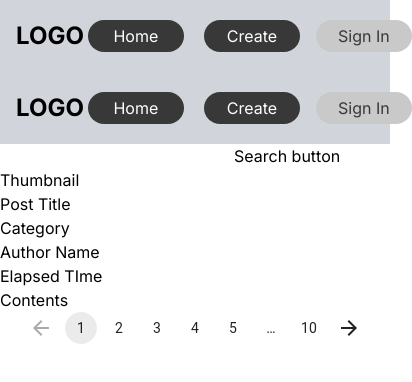
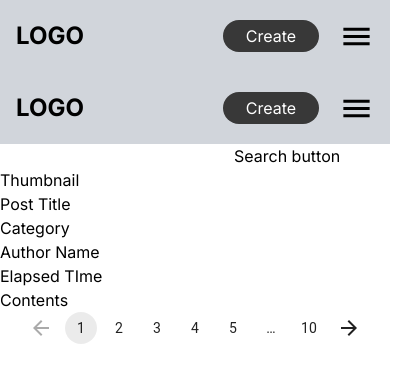
Before and after one commit to Shuheitkhs/teamsdev_16_2, a Next.js app: page /home in a window 390 px wide. Shown: the top 382 px of the page, 412 px wide, since content can reach past the window. Built offline with nearby package versions, Linux system fonts and the light colour scheme; no server answers.

Commit message:
💄 画面サイズの変更によるUI変更のカスタムフック化

```diff
--- a/app/components/Header.tsx
+++ b/app/components/Header.tsx
@@ -4,11 +4,12 @@ import supabase from "@/lib/Supabase/Client";
 
 import { useCallback, useEffect, useState } from "react";
 import Button from "./atom/Button";
+import useWideScreen from "../hooks/useWideScreen";
+import MenuIcon from "@mui/icons-material/Menu";
 
 const Header = () => {
   // ユーザー名を表示するためのstate
   const [showUserName, setShowUserName] = useState("");
-
   // セッションを取得するための関数
   const fetchSession = useCallback(async () => {
     try {
@@ -17,7 +18,6 @@ const Header = () => {
         console.error("セッション取得でエラーが発生しました。", error.message);
         return;
       }
-
       // セッションがある場合にユーザー情報を取得
       if (data?.session) {
         const { user } = data.session;
@@ -28,15 +28,23 @@ const Header = () => {
       console.error("エラーが発生しました。", err);
     }
   }, []);
-
   // コンポーネントがマウントされたときにセッションを取得
   useEffect(() => {
     fetchSession();
   }, [fetchSession]);
 
+  // ハンバーガーメニューの表示/非表示を管理するstate
+  const [isToggle, setIsToggle] = useState(false);
+  const handleToggle = () => {
+    setIsToggle(!isToggle);
+  };
+  // 画面サイズによって、ユーザー名を表示するかどうかを判断する
+  const isWideScreen = useWideScreen();
+
   return (
     <header className="flex justify-between items-center p-4 bg-gray-300">
       <span className="text-2xl font-bold">LOGO</span>
+      {isWideScreen === true ? (
         <div className="flex items-center space-x-4">
           <Button bgColor="black" size="small" textColor="white" rounded="full">
             Home
@@ -46,13 +54,28 @@ const Header = () => {
           </Button>
           {/* ログインしているかどうかによって表示を変える */}
           {showUserName === "" ? (
-          <Button bgColor="gray" size="small" textColor="black" rounded="full">
+            <Button
+              bgColor="gray"
+              size="small"
+              textColor="black"
+              rounded="full"
+            >
               Sign In
             </Button>
           ) : (
             <div>email:{showUserName}</div>
           )}
         </div>
+      ) : (
+        <div className="flex items-center space-x-4">
+          <Button bgColor="black" size="small" textColor="white" rounded="full">
+            Create
+          </Button>
+          <button onClick={handleToggle}>
+            <MenuIcon fontSize="large" />
+          </button>
+        </div>
+      )}
     </header>
   );
 };
--- a/app/components/Pagination.tsx
+++ b/app/components/Pagination.tsx
@@ -5,24 +5,10 @@ import PaginationItem from "@mui/material/PaginationItem";
 import Stack from "@mui/material/Stack";
 import ArrowBackIcon from "@mui/icons-material/ArrowBack";
 import ArrowForwardIcon from "@mui/icons-material/ArrowForward";
-import { useEffect, useState } from "react";
+import useWideScreen from "../hooks/useWideScreen";
 
 export default function Pagination() {
-  const [isWideScreen, setIsWideScreen] = useState(true);
-  // 画面サイズに応じてDOM操作するuseEffect
-  useEffect(() => {
-    // 画面幅640以上でisWideScreenがtrueに
-    const handleResize = () => {
-      setIsWideScreen(window.innerWidth > 640);
-    };
-    // 初期サイズのチェック
-    handleResize();
-    // 画面幅の監視
-    window.addEventListener("resize", handleResize);
-    // クリーンアップ関数
-    return () => window.removeEventListener("resize", handleResize);
-  }, []);
-
+  const isWideScreen = useWideScreen();
   return (
     <div className="flex justify-center">
       <Stack spacing={3}>
--- /dev/null
+++ b/app/hooks/useWideScreen.ts
@@ -0,0 +1,22 @@
+// 画面サイズに応じてDOM操作するuseEffect
+import { useEffect, useState } from "react";
+
+const useWideScreen = () => {
+  const [isWideScreen, setIsWideScreen] = useState(true);
+  // 画面サイズに応じてDOM操作するuseEffect
+  useEffect(() => {
+    // 画面幅640以上でisWideScreenがtrueに
+    const handleResize = () => {
+      setIsWideScreen(window.innerWidth > 640);
+    };
+    // 初期サイズのチェック
+    handleResize();
+    // 画面幅の監視
+    window.addEventListener("resize", handleResize);
+    // クリーンアップ関数
+    return () => window.removeEventListener("resize", handleResize);
+  }, []);
+  return isWideScreen;
+};
+
+export default useWideScreen;
```
Lines whose indentation alone changed are shown as unchanged.
